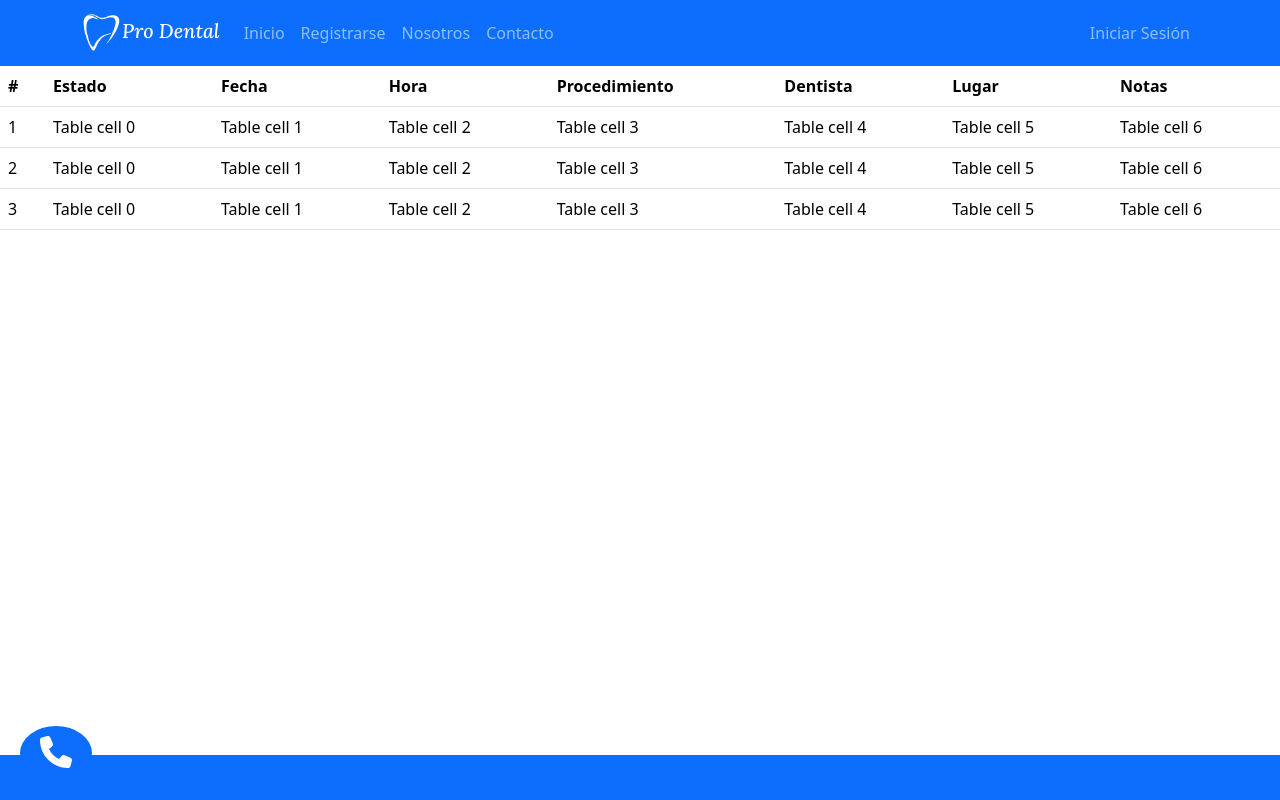
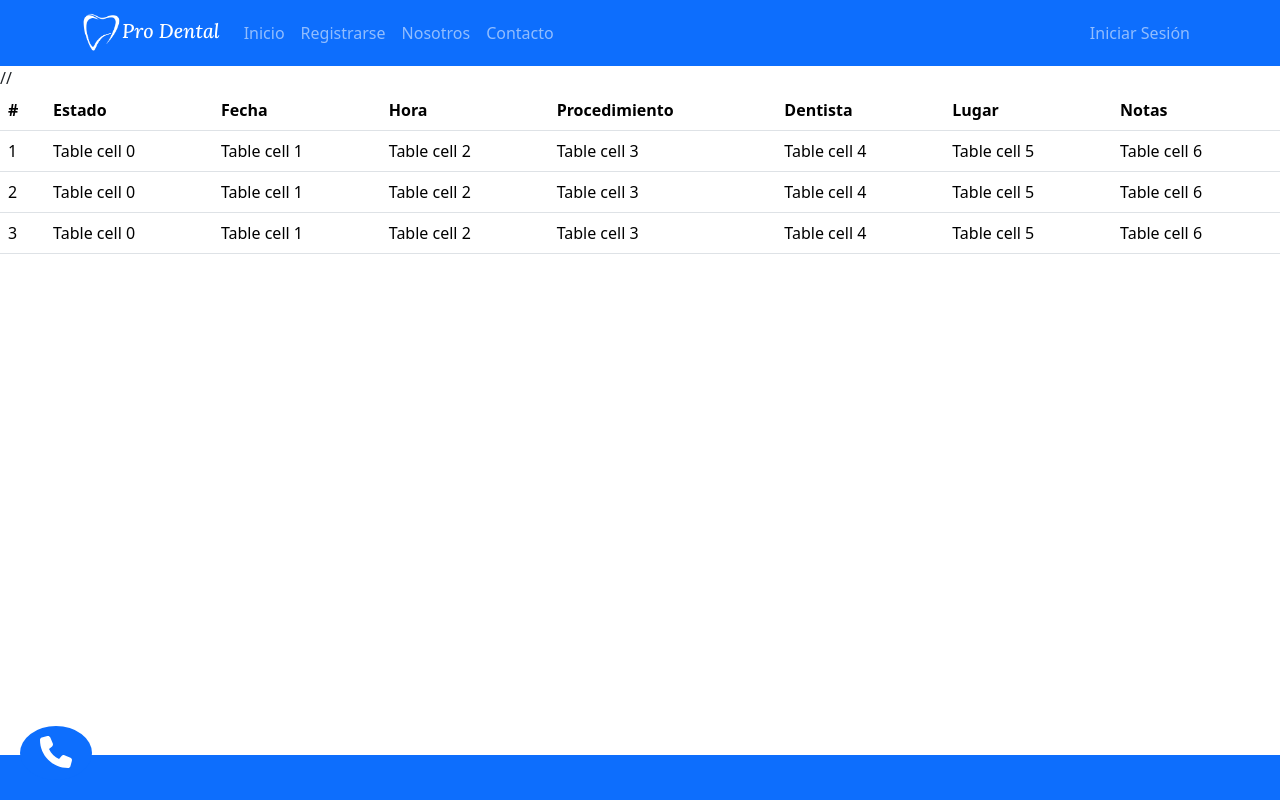
Before and after one commit to ReudyMiguel20/ProDental-Dental-Appointments, a React (Create React App) app in the folder frontend/: page /test-cita in a window 1280 px wide. Shown: the top 800 px of the page. Built offline with nearby package versions, Linux system fonts and the light colour scheme.

Commit message:
Update CurrentAppointments.js

```diff
--- a/frontend/src/Components/CurrentAppointments/CurrentAppointments.js
+++ b/frontend/src/Components/CurrentAppointments/CurrentAppointments.js
@@ -4,40 +4,7 @@ import Table from 'react-bootstrap/Table';
 const CurrentAppointments = () => {
   return (
     <div>
-        {/*<Table striped bordered hover>*/}
-        {/*    <thead>*/}
-        {/*    <tr>*/}
-        {/*        <th>#</th>*/}
-        {/*        <th>Estado</th>*/}
-        {/*        <th>Fecha</th>*/}
-        {/*        <th>Hora</th>*/}
-        {/*        <th>Procedimiento</th>*/}
-        {/*        <th>Dentista</th>*/}
-        {/*        <th>Lugar</th>*/}
-        {/*    </tr>*/}
-        {/*    </thead>*/}
-        {/*    <tbody>*/}
-        {/*    <tr>*/}
-        {/*        <td>1</td>*/}
-        {/*        <td>Mark</td>*/}
-        {/*        <td>Otto</td>*/}
-        {/*        <td>@mdo</td>*/}
-        {/*    </tr>*/}
-        {/*    <tr>*/}
-        {/*        <td>2</td>*/}
-        {/*        <td>Jacob</td>*/}
-        {/*        <td>Thornton</td>*/}
-        {/*        <td>@fat</td>*/}
-        {/*    </tr>*/}
-        {/*    <tr>*/}
-        {/*        <td>3</td>*/}
-        {/*        <td>Jacob</td>*/}
-        {/*        <td>Thornton</td>*/}
-        {/*        <td>@fat</td>*/}
-        {/*    </tr>*/}
-        {/*    </tbody>*/}
-        {/*</Table>*/}
-
+        //
         <Table responsive>
             <thead>
             <tr>
```
